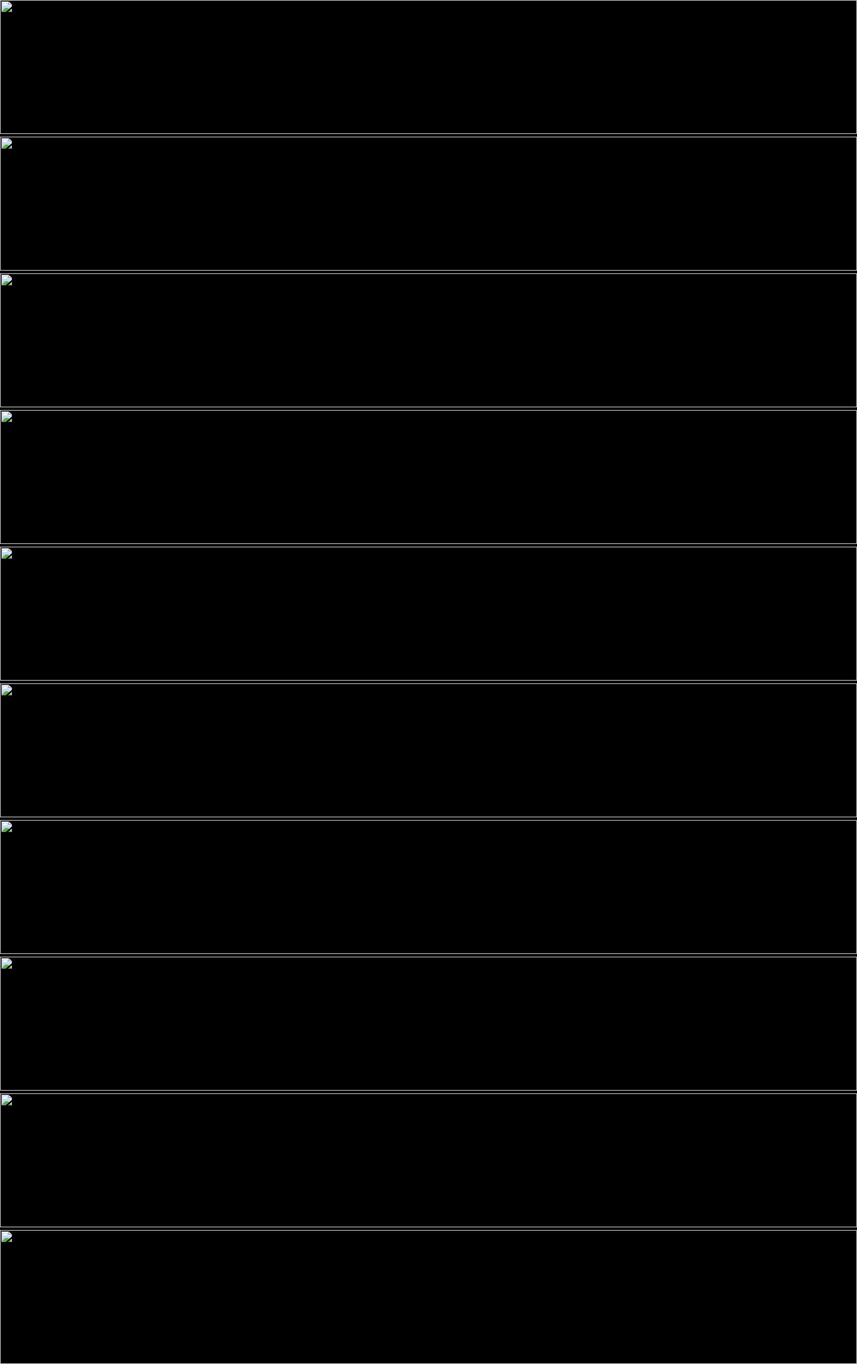
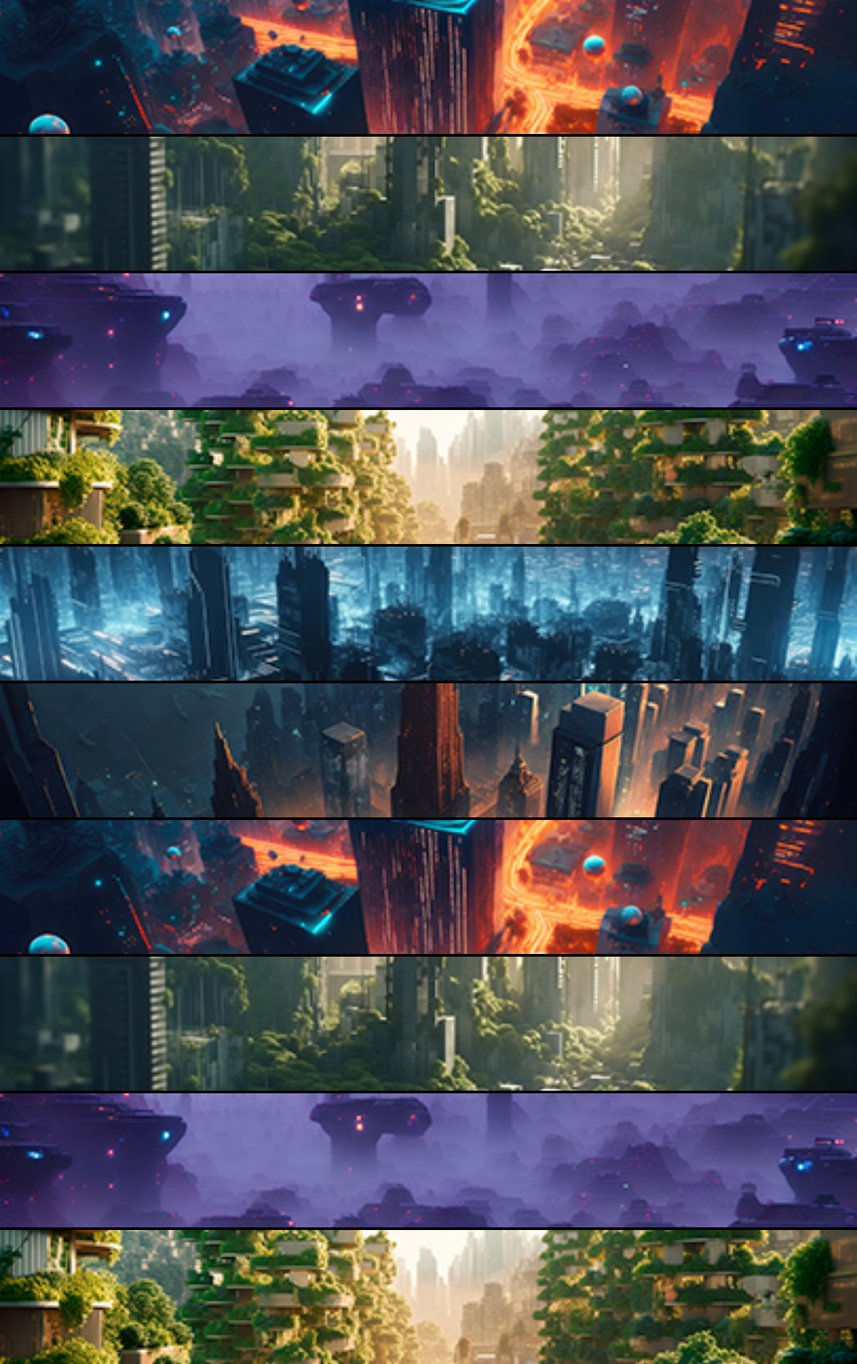
Before and after one commit to spacecoderdev/intersection-observer, a plain HTML site: page index.html in a window 1280 px wide. Shown: the top 2036 px of the page at 67% size. Drawn offline with Linux system fonts and the light colour scheme.

Commit message:
Update index.html

```diff
--- a/index.html
+++ b/index.html
@@ -9,17 +9,17 @@
   </head>
   <body>
     <div class="page-container">
-        <img src="img/0.png" alt="" class="image" />
-        <img src="img/1.png" alt="" class="image" />
-        <img src="img/2.png" alt="" class="image" />
-        <img src="img/3.png" alt="" class="image" />
-        <img src="img/4.png" alt="" class="image" />
-        <img src="img/5.png" alt="" class="image" />
-        <img src="img/0.png" alt="" class="image" />
-        <img src="img/1.png" alt="" class="image" />
-        <img src="img/2.png" alt="" class="image" />
-        <img src="img/3.png" alt="" class="image" />
-        <img src="img/4.png" alt="" class="image" />
-        <img src="img/5.png" alt="" class="image" />
+        <img src="images/0.png" alt="" class="image" />
+        <img src="images/1.png" alt="" class="image" />
+        <img src="images/2.png" alt="" class="image" />
+        <img src="images/3.png" alt="" class="image" />
+        <img src="images/4.png" alt="" class="image" />
+        <img src="images/5.png" alt="" class="image" />
+        <img src="images/0.png" alt="" class="image" />
+        <img src="images/1.png" alt="" class="image" />
+        <img src="images/2.png" alt="" class="image" />
+        <img src="images/3.png" alt="" class="image" />
+        <img src="images/4.png" alt="" class="image" />
+        <img src="images/5.png" alt="" class="image" />
   </body>
 </html>
```
